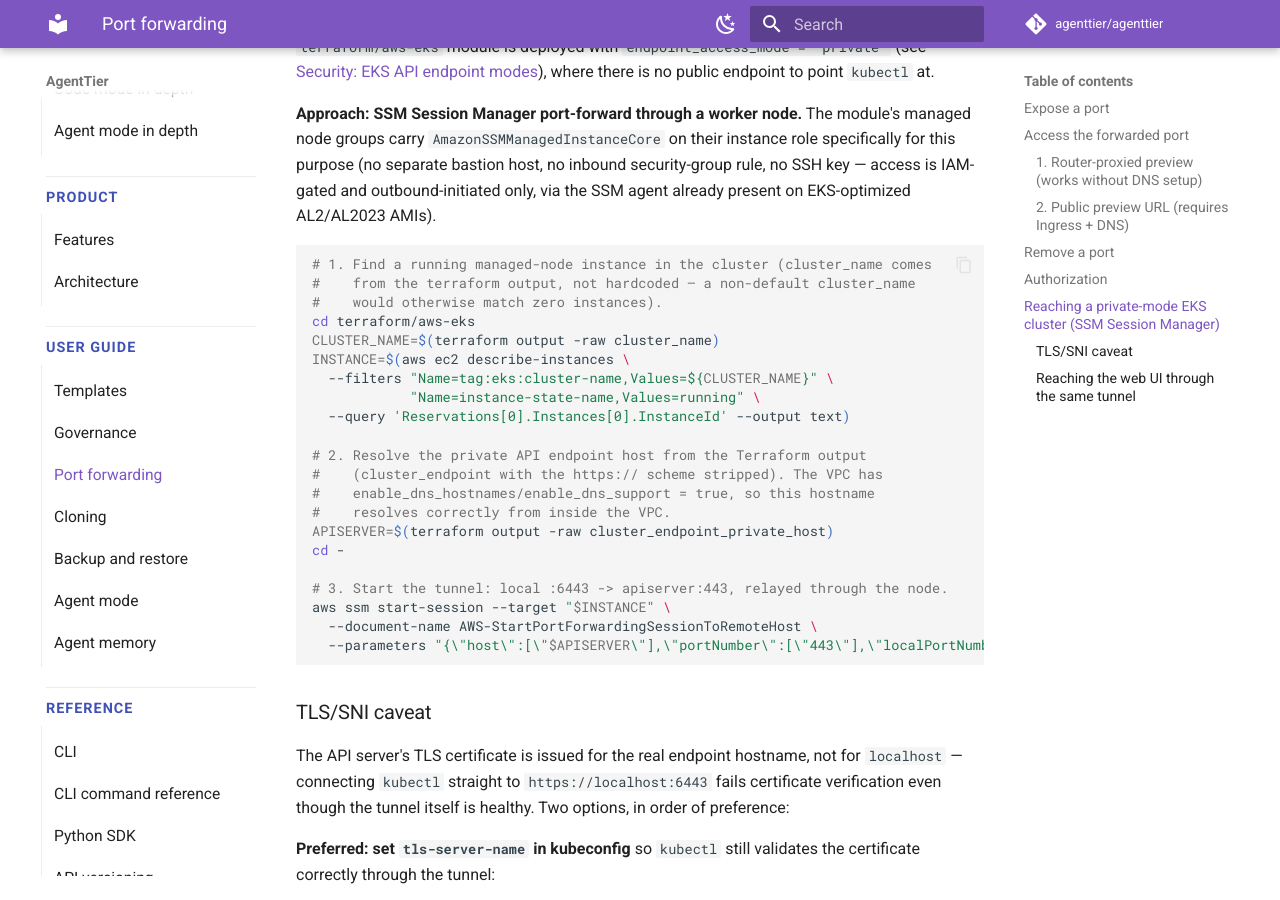
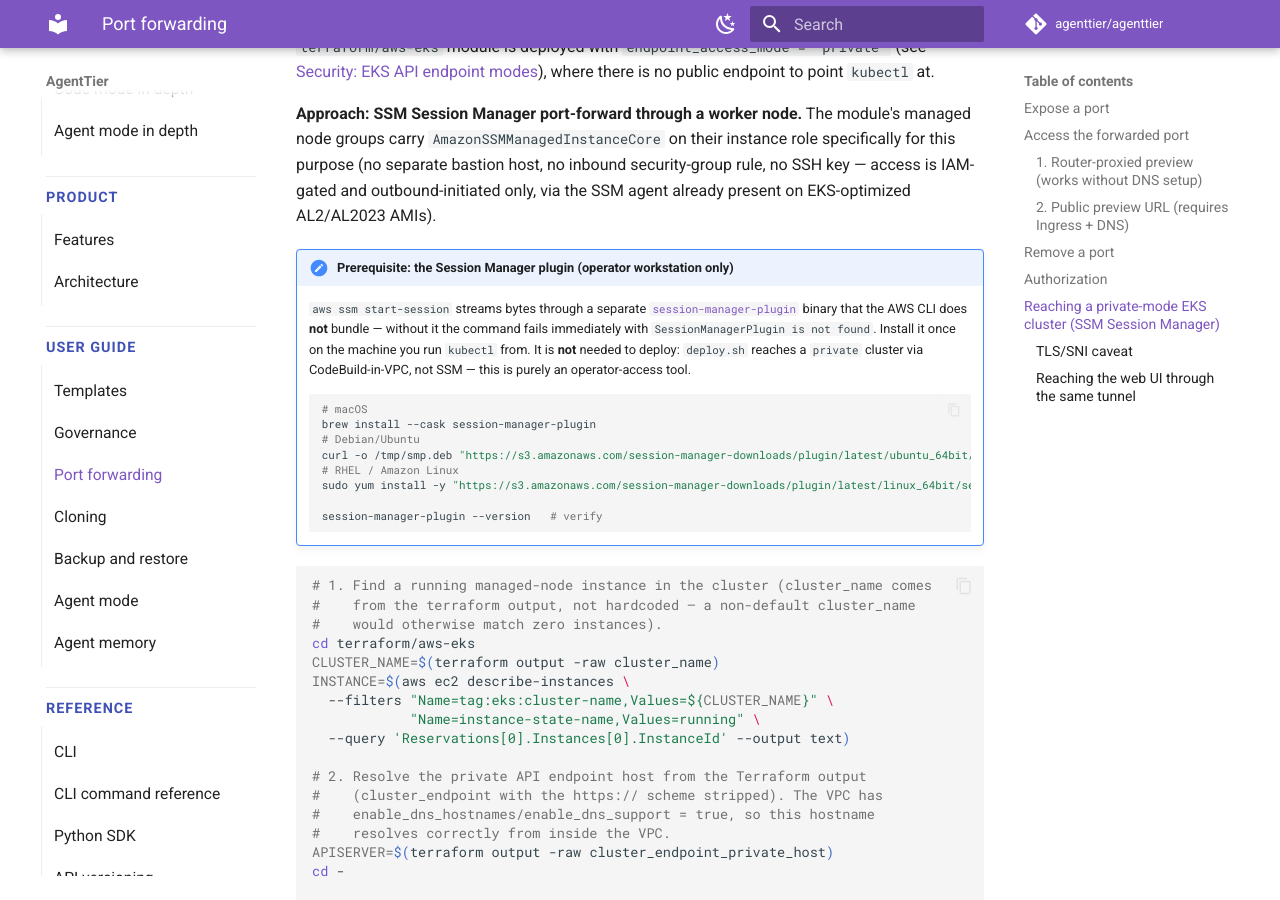
Before and after one commit to khanrubd/agenttier, an MkDocs documentation site: the page built from docs/docs/port-forwarding.md, in a window 1280 px wide and 900 px high, scrolled down 1779 px. Built offline with MkDocs 1.6.1 and Material for MkDocs 9.7.7, drawn with Linux system fonts in a browser that asks for light colours; comment, search, counter and statistics services are not loaded.

Commit message:
docs: note session-manager-plugin prerequisite for the SSM port-forward
Reaching a private-mode cluster's API server via `aws ssm start-session`
requires the session-manager-plugin binary on the operator's workstation —
the AWS CLI does not bundle it, and without it the command fails with
"SessionManagerPlugin is not found" (hit during the live private-mode e2e).

Add an install note (macOS/Debian/RHEL one-liners + link to the AWS install
docs) next to the SSM port-forward runbook in docs/port-forwarding.md, the
top-level README, and terraform/aws-eks/README. Scoped as operator-only — it
is NOT a deploy prerequisite (deploy.sh reaches a private cluster via
CodeBuild-in-VPC, not SSM), so it is deliberately kept out of the general
EKS prerequisites list. mkdocs build --strict passes.

````diff
--- a/docs/docs/port-forwarding.md
+++ b/docs/docs/port-forwarding.md
@@ -84,6 +84,26 @@ inbound security-group rule, no SSH key — access is IAM-gated and
 outbound-initiated only, via the SSM agent already present on EKS-optimized
 AL2/AL2023 AMIs).
 
+!!! note "Prerequisite: the Session Manager plugin (operator workstation only)"
+    `aws ssm start-session` streams bytes through a separate
+    [`session-manager-plugin`](https://docs.aws.amazon.com/systems-manager/latest/userguide/session-manager-working-with-install-plugin.html)
+    binary that the AWS CLI does **not** bundle — without it the command fails
+    immediately with `SessionManagerPlugin is not found`. Install it once on the
+    machine you run `kubectl` from. It is **not** needed to deploy: `deploy.sh`
+    reaches a `private` cluster via CodeBuild-in-VPC, not SSM — this is purely an
+    operator-access tool.
+
+    ```bash
+    # macOS
+    brew install --cask session-manager-plugin
+    # Debian/Ubuntu
+    curl -o /tmp/smp.deb "https://s3.amazonaws.com/session-manager-downloads/plugin/latest/ubuntu_64bit/session-manager-plugin.deb" && sudo dpkg -i /tmp/smp.deb
+    # RHEL / Amazon Linux
+    sudo yum install -y "https://s3.amazonaws.com/session-manager-downloads/plugin/latest/linux_64bit/session-manager-plugin.rpm"
+
+    session-manager-plugin --version   # verify
+    ```
+
 ```bash
 # 1. Find a running managed-node instance in the cluster (cluster_name comes
 #    from the terraform output, not hardcoded — a non-default cluster_name
````
Also changed, not shown: README.md, terraform/aws-eks/README.md.
